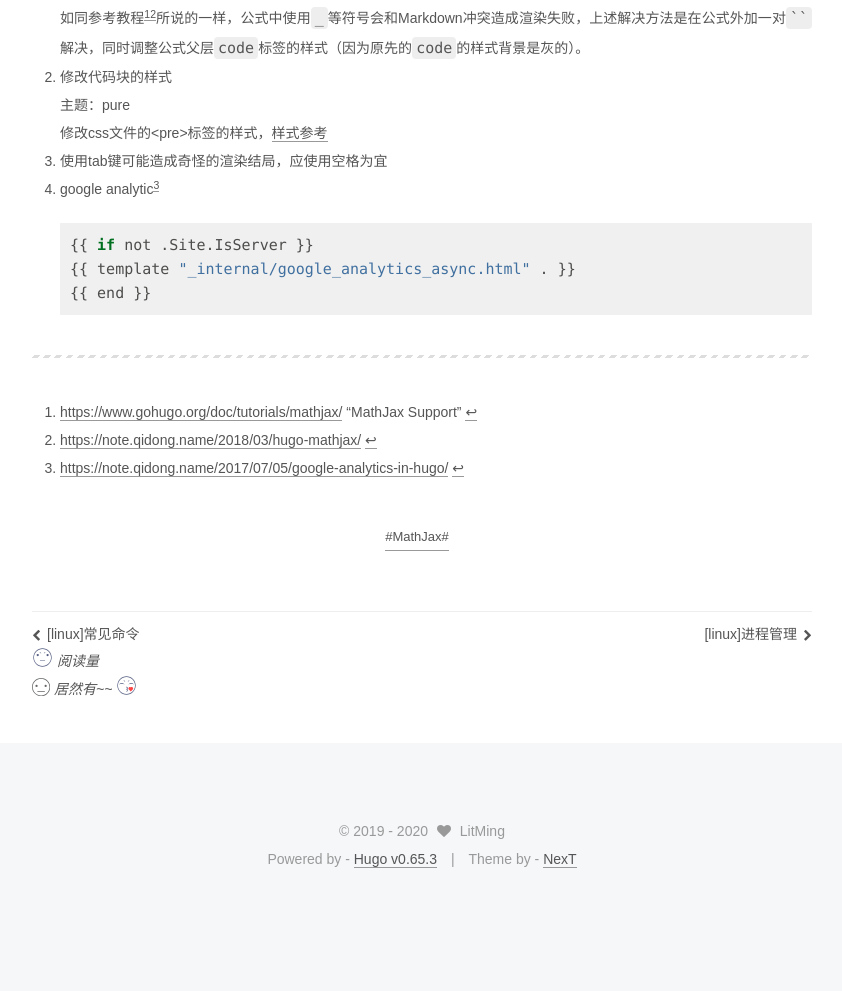
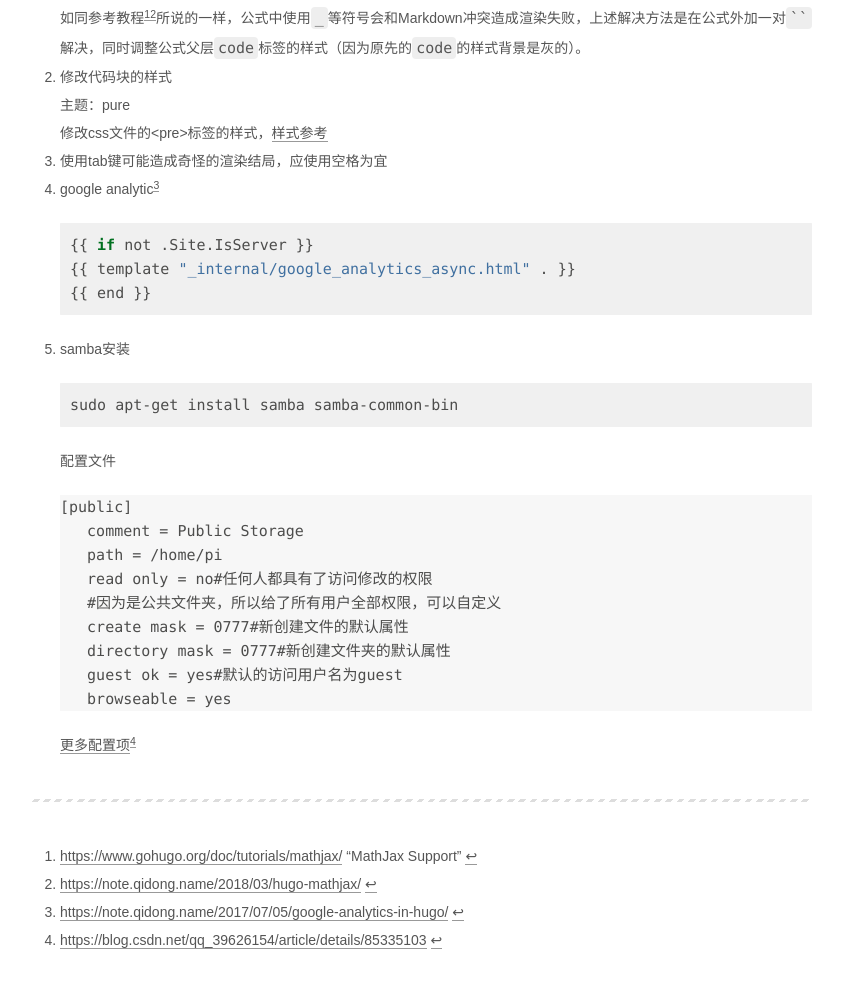
Before and after one commit to litmingc/litmingc.github.io, a plain HTML site: page post/tips/hugo相关/index.html in a window 1280 px wide. Shown: the part 1534-2525 px from the top of the page, without its empty margins (348-1190 px from the left). Before the commit the page ends 2427 px from the top, so only its background shows below. Drawn offline with nearby package versions, Linux system fonts and the light colour scheme; some packages are replaced by stand-ins of ours; a script that the page names is missing.

Commit message:
rebuilding site 2020年03月26日 22:58:22

```diff
--- a/post/tips/hugo相关/index.html
+++ b/post/tips/hugo相关/index.html
@@ -174,7 +174,7 @@
     <i class="fa fa-eye"></i>
 </span>
 <span class="post-meta-item-text">阅读：</span>
-<span class="leancloud-visitors-count">430 字 ~1分钟</span>
+<span class="leancloud-visitors-count">571 字 ~2分钟</span>
 </span>
       </div>
     </header>
@@ -249,6 +249,21 @@ renderMathInElement(<span style="color:#007020">document</span>.body,
 {{ template <span style="color:#4070a0">&#34;_internal/google_analytics_async.html&#34;</span> . }}
 {{ end }}
 </code></pre></div></li>
+<li>
+<p>samba安装</p>
+<div class="highlight"><pre style="background-color:#f0f0f0;-moz-tab-size:4;-o-tab-size:4;tab-size:4"><code class="language-shell" data-lang="shell">sudo apt-get install samba samba-common-bin
+</code></pre></div><p>配置文件</p>
+<pre><code class="language-config" data-lang="config">[public]
+   comment = Public Storage
+   path = /home/pi
+   read only = no#任何人都具有了访问修改的权限
+   #因为是公共文件夹，所以给了所有用户全部权限，可以自定义
+   create mask = 0777#新创建文件的默认属性
+   directory mask = 0777#新创建文件夹的默认属性
+   guest ok = yes#默认的访问用户名为guest
+   browseable = yes
+</code></pre><p><a href="https://blog.csdn.net/qq_39626154/article/details/85335103">更多配置项</a><sup id="fnref:4"><a href="#fn:4" class="footnote-ref" role="doc-noteref">4</a></sup></p>
+</li>
 </ol>
 <div class="footnotes" role="doc-endnotes">
 <hr />
@@ -261,6 +276,9 @@ renderMathInElement(<span style="color:#007020">document</span>.body,
 </li>
 <li id="fn:3" role="doc-endnote">
 <p><a href="https://note.qidong.name/2017/07/05/google-analytics-in-hugo/">https://note.qidong.name/2017/07/05/google-analytics-in-hugo/</a> <a href="#fnref:3" class="footnote-backref" role="doc-backlink">&#x21a9;&#xfe0e;</a></p>
+</li>
+<li id="fn:4" role="doc-endnote">
+<p><a href="https://blog.csdn.net/qq_39626154/article/details/85335103">https://blog.csdn.net/qq_39626154/article/details/85335103</a> <a href="#fnref:4" class="footnote-backref" role="doc-backlink">&#x21a9;&#xfe0e;</a></p>
 </li>
 </ol>
 </div>
```
Also changed, not shown: p/2/index.html (+1 -1 lines), sitemap.xml (+14 -0 lines).
